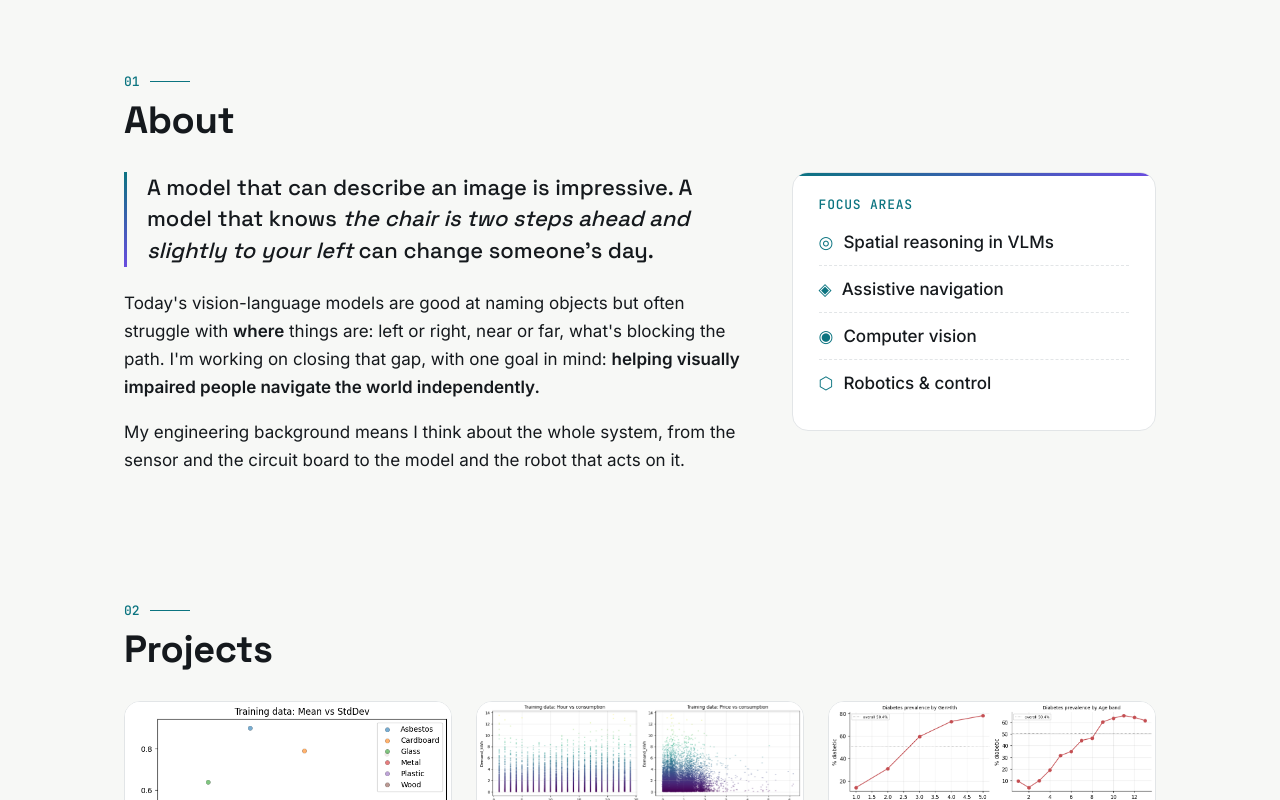
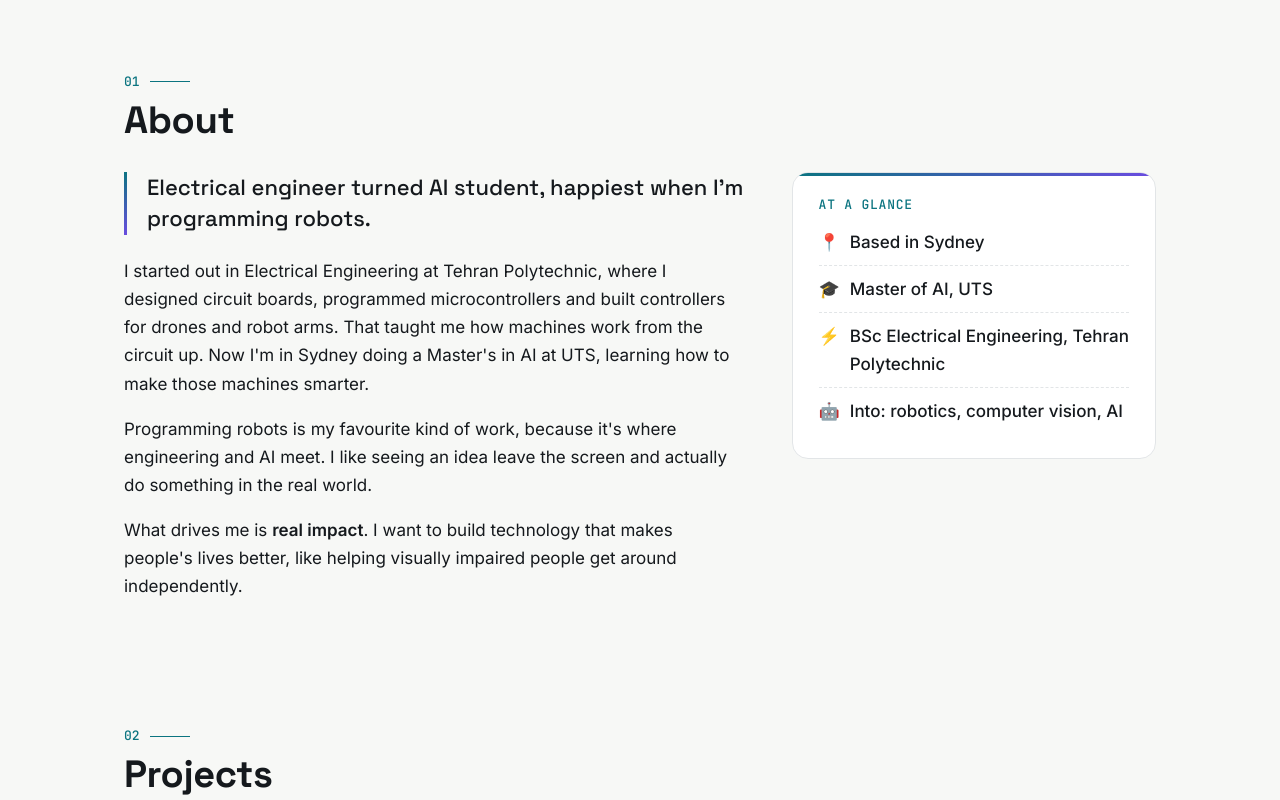
Before and after one commit to sheyda-nprst/sheyda-nprst.github.io, a plain HTML site: page index.html in a window 1280 px wide. Shown: the part 722-1522 px from the top of the page. Drawn offline with Linux system fonts and the light colour scheme.

Commit message:
Rewrite About section to focus on Sheyda rather than research
Co-Authored-By: Claude Opus 5.5 <noreply@anthropic.com>

```diff
--- a/index.html
+++ b/index.html
@@ -67,17 +67,18 @@
       <h2 id="about-h">About</h2>
       <div class="about-grid">
         <div>
-          <p class="quote">A model that can describe an image is impressive. A model that knows <em>the chair is two steps ahead and slightly to your left</em> can change someone's day.</p>
-          <p>Today's vision-language models are good at naming objects but often struggle with <strong>where</strong> things are: left or right, near or far, what's blocking the path. I'm working on closing that gap, with one goal in mind: <strong>helping visually impaired people navigate the world independently.</strong></p>
-          <p>My engineering background means I think about the whole system, from the sensor and the circuit board to the model and the robot that acts on it.</p>
+          <p class="quote">Electrical engineer turned AI student, happiest when I'm programming robots.</p>
+          <p>I started out in Electrical Engineering at Tehran Polytechnic, where I designed circuit boards, programmed microcontrollers and built controllers for drones and robot arms. That taught me how machines work from the circuit up. Now I'm in Sydney doing a Master's in AI at UTS, learning how to make those machines smarter.</p>
+          <p>Programming robots is my favourite kind of work, because it's where engineering and AI meet. I like seeing an idea leave the screen and actually do something in the real world.</p>
+          <p>What drives me is <strong>real impact</strong>. I want to build technology that makes people's lives better, like helping visually impaired people get around independently.</p>
         </div>
-        <aside class="focus" aria-label="Focus areas">
-          <h3>Focus areas</h3>
+        <aside class="focus" aria-label="At a glance">
+          <h3>At a glance</h3>
           <ul>
-            <li><span aria-hidden="true">◎</span> Spatial reasoning in VLMs</li>
-            <li><span aria-hidden="true">◈</span> Assistive navigation</li>
-            <li><span aria-hidden="true">◉</span> Computer vision</li>
-            <li><span aria-hidden="true">⬡</span> Robotics &amp; control</li>
+            <li><span aria-hidden="true">📍</span> Based in Sydney</li>
+            <li><span aria-hidden="true">🎓</span> Master of AI, UTS</li>
+            <li><span aria-hidden="true">⚡</span> BSc Electrical Engineering, Tehran Polytechnic</li>
+            <li><span aria-hidden="true">🤖</span> Into: robotics, computer vision, AI</li>
           </ul>
         </aside>
       </div>
```
